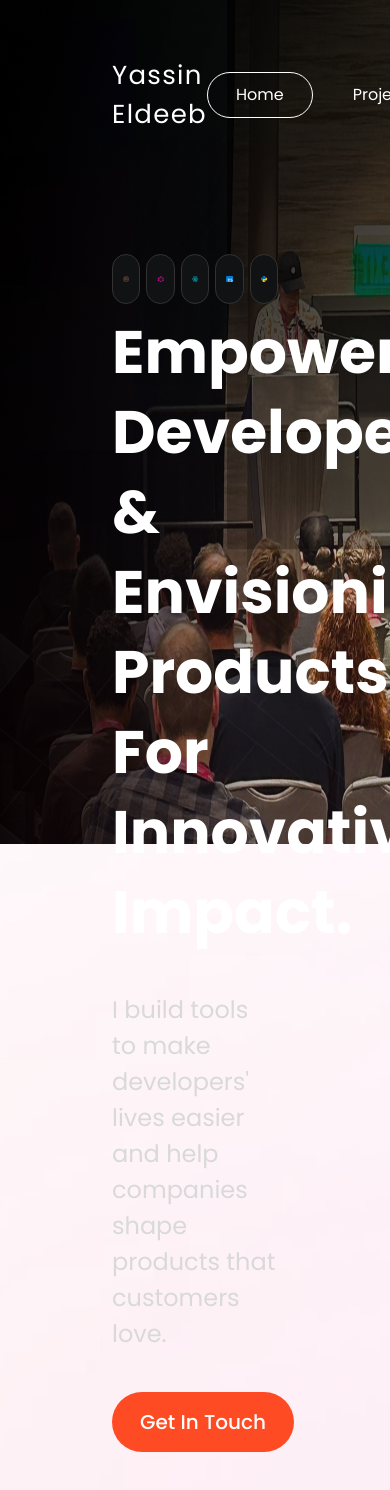
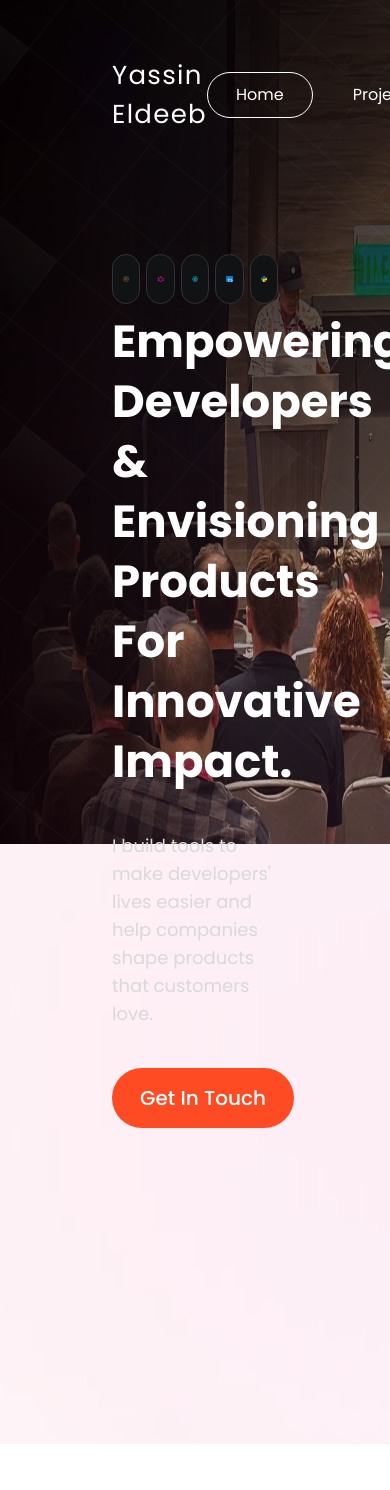
Before and after one commit to YassinEldeeb/yassineldeeb.codes, a Next.js app: page / in a window 390 px wide. Shown: the top 1490 px of the page. After the commit the page ends 1444 px from the top, so only its background shows below. Built offline with nearby package versions, Linux system fonts and the light colour scheme.

Commit message:
add desktop responsiveness

```diff
--- a/src/pages/index.tsx
+++ b/src/pages/index.tsx
@@ -4,12 +4,13 @@ import TechIcon from '@/components/TechIcon'
 
 export default function Home() {
   return (
-    <div className='relative'>
+    <div className='relative min-h-screen'>
       <div className='absolute bg-black z-[-2] w-screen h-screen' />
       <Squares className='absolute z-[-1] bottom-0 right-[0px] pointer-events-none w-screen h-screen' />
       <Gradiants className='absolute z-[-1] bottom-[-600px] left-[-200px] pointer-events-none' />
 
-      <div className='flex relative min-h-[100vh]'>
+      <div className='flex justify-center'>
+        <div className='w-full h-full max-w-[2000px] max-h-[100px] relative'>
           <div className='min-h-max px-28 z-[100] w-full'>
             <nav className='py-14 flex items-center justify-between'>
               <h1 className='text-[26px] text-white tracking-wider'>
@@ -33,7 +34,7 @@ export default function Home() {
                   <TechIcon imgPath='/typescript.png' />
                   <TechIcon imgPath='/python.png' />
                 </div>
-              <h1 className='text-white text-6xl font-bold leading-[80px]'>
+                <h1 className='text-white font-bold 2xl:text-6xl 2xl:leading-[80px] xl:text-[52px] xl:leading-[70px] text-[45px] leading-[60px]'>
                   Empowering Developers &
                   <br />
                   Envisioning Products For
@@ -41,8 +42,12 @@ export default function Home() {
                   Innovative Impact.
                 </h1>
               </div>
-            <p className='text-[#D9D9D9] text-2xl leading-9'>
-              I build tools to make developers' lives easier and help companies
+              <p
+                className='text-[#D9D9D9] 2xl:text-2xl 2xl:leading-9
+            xl:text-[21px] xl:leading-8 text-[18px] leading-7'
+              >
+                I build tools to make developers' lives easier and help
+                companies
                 <br />
                 shape products that customers love.
               </p>
@@ -53,8 +58,9 @@ export default function Home() {
           </div>
           <img
             src='/me-speaking.png'
-          className='absolute h-screen top-0 right-[0px] pointer-events-none z-[-2]'
+            className='absolute h-screen max-h-[1100px] top-0 right-[0px] pointer-events-none z-[-2]'
           />
+        </div>
       </div>
     </div>
   )
--- a/src/styles/globals.css
+++ b/src/styles/globals.css
@@ -10,6 +10,9 @@
 /* Firefox-specific adjustment */
 @-moz-document url-prefix() {
   .gradiant-blur {
-    filter: blur(90000px); /* Adjusted value for Firefox */
+    filter: blur(600px) saturate(2);
+    border-radius: 50%;
+    opacity: 0.4;
+    transform: scale(1.2) translateY(-100px) translateX(-100px);
   }
 }
```
Lines whose indentation alone changed are shown as unchanged.
